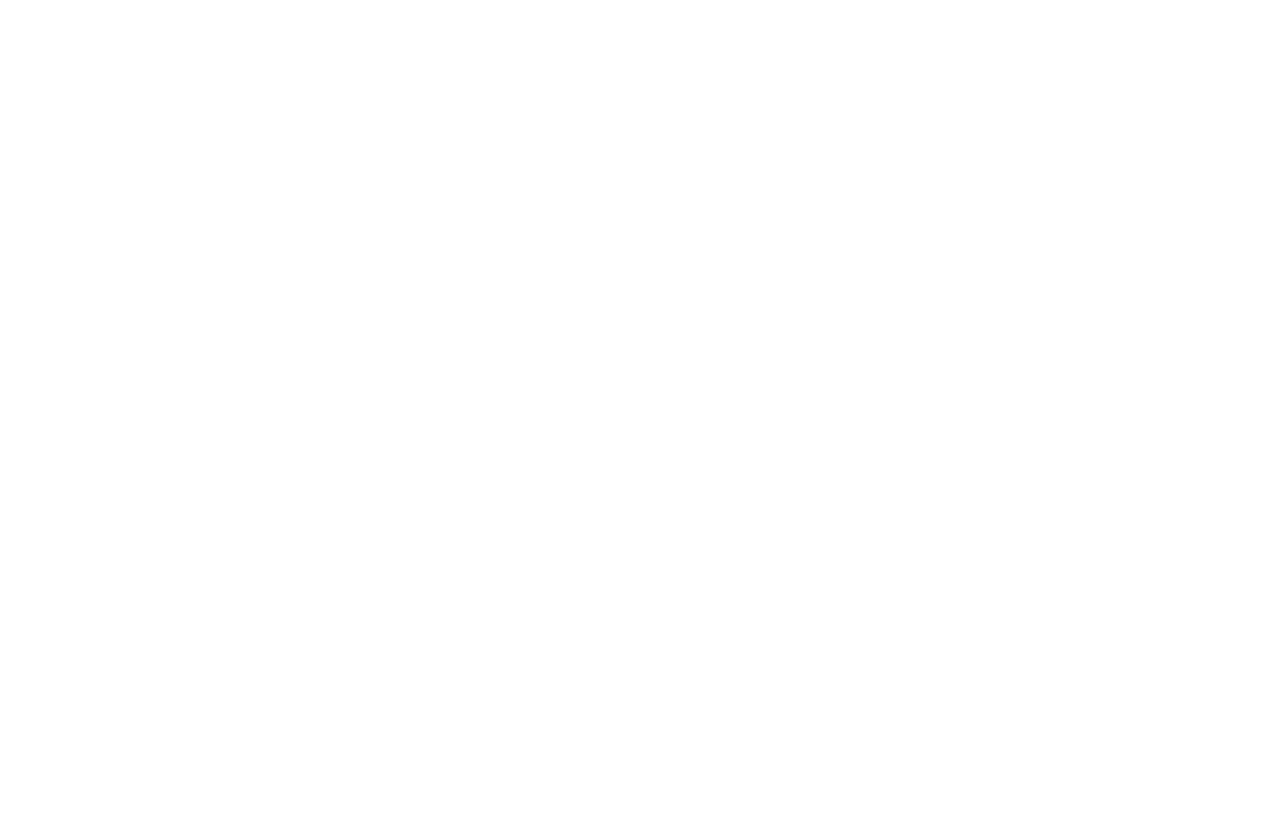
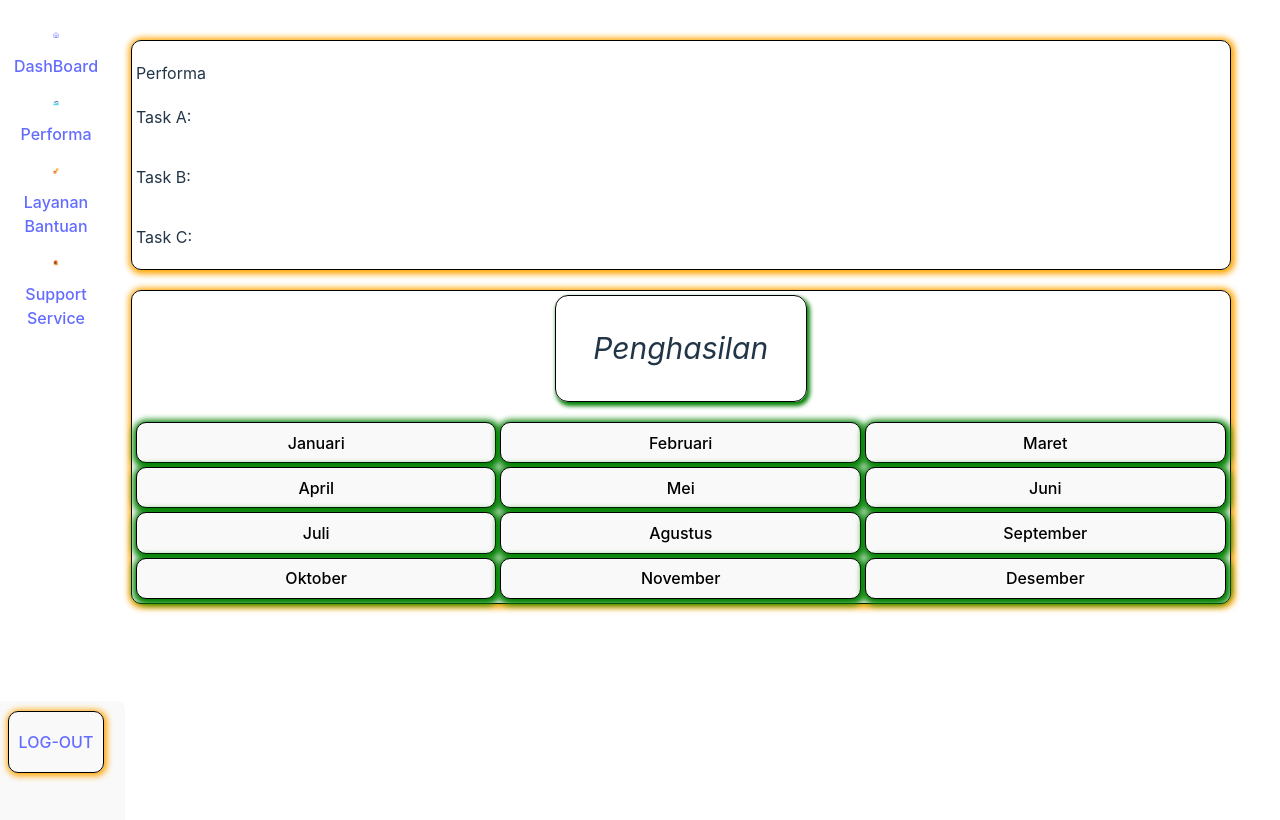
Before and after one commit to HellenCindera14/pijat-online, a React (Vite) app in the folder client/: page /Seller/DashBoard in a window 1280 px wide. Before the commit this address had no page. Shown: the top 820 px of the page. Built offline with nearby package versions, Linux system fonts and the light colour scheme; the HTML template or start-up script is replaced by a standard one.

Commit message:
feat: update

```diff
--- a/client/src/App.tsx
+++ b/client/src/App.tsx
@@ -1,13 +1,16 @@
 import { Route, Routes } from "react-router-dom";
 import Home from "./pages/home";
-import SellerDashboard from './pages/SellerDashboard';
+import Seller from './pages/Seller';
 
 function App() {
   return (
     <>
       <Routes>
         <Route path="/home" element={<Home />} />
-        <Route path="/Seller-Dashboard" element={<SellerDashboard />} />
+        <Route path="/Seller/DashBoard" element={<Seller />} />
+        {/* <Route path="/Seller/Performance" element={<Performance />} />
+        <Route path="/Seller/Complaint-Service" element={<Complaint />} />
+        <Route path="/Seller/Support-Service" element={<Support />} /> */}
       </Routes>
     </>
   );
--- /dev/null
+++ b/client/src/assets/CardDashboardSeller.tsx
@@ -0,0 +1,25 @@
+/* eslint-disable @typescript-eslint/no-unused-vars */
+import {
+    Box
+} from '@chakra-ui/react';
+import React from 'react';
+import PerformanceChart from './PerformanceChart';
+
+
+  interface CardDashboardSellerProps {
+    // Props untuk sidebar seller, jika ada yang diperlukan
+  }
+
+  const CardDashboardSeller: React.FC<CardDashboardSellerProps> = () => {
+
+
+    return (
+      <Box mb={'20px'} border={'1px solid black'} borderRadius={'10px'} boxShadow={'1px 1px 6px 3px orange'}>
+        <Box>
+            <PerformanceChart />
+        </Box>
+      </Box>
+    );
+  };
+
+  export default CardDashboardSeller;
--- /dev/null
+++ b/client/src/assets/CardIncomeSeller.tsx
@@ -0,0 +1,25 @@
+/* eslint-disable @typescript-eslint/no-unused-vars */
+import {
+    Box
+} from '@chakra-ui/react';
+import React from 'react';
+import IncomeChart from './IncomeChart';
+
+
+  interface CardIncomeSellerProps {
+    // Props untuk sidebar seller, jika ada yang diperlukan
+  }
+
+  const CardIncomeSeller: React.FC<CardIncomeSellerProps> = () => {
+
+
+    return (
+      <Box border={'1px solid black'} borderRadius={'10px'} boxShadow={'1px 1px 6px 3px orange'}>
+        <Box>
+            <IncomeChart />
+        </Box>
+      </Box>
+    );
+  };
+
+  export default CardIncomeSeller;
--- /dev/null
+++ b/client/src/assets/IncomeChart.tsx
@@ -0,0 +1,57 @@
+import {
+  Box,
+  Button,
+  Center,
+  Modal,
+  ModalBody,
+  ModalContent,
+  ModalHeader,
+  ModalOverlay,
+  SimpleGrid,
+  Text,
+  useDisclosure
+} from "@chakra-ui/react";
+
+export default function IncomeChart() {
+  const { isOpen, onOpen, onClose } = useDisclosure();
+  const months = [
+    "Januari", "Februari", "Maret", "April", "Mei", "Juni",
+    "Juli", "Agustus", "September", "Oktober", "November", "Desember"
+  ];
+
+  return (
+    <>
+      <Box p={4} borderWidth="1px" borderRadius="lg" textAlign={'center'}>
+        <Center>
+          <Box width={'250px'} border={'1px solid black'} borderRadius={'13px'} boxShadow={'2px 3px 4px 1px green'} mb={'20px'}>
+            <Text fontSize={'30px'} fontStyle={'italic'}>Penghasilan</Text>
+          </Box>
+        </Center>
+        <SimpleGrid columns={3} spacing={4}>
+          {months.map((month, index) => (
+            <Button
+              onClick={onOpen}
+              key={index}
+              border="1px solid black"
+              borderRadius="10px"
+              boxShadow="1px 2px 6px 4px green"
+            >
+              {month}
+            </Button>
+          ))}
+        </SimpleGrid>
+      </Box>
+
+      {/* MODAL */}
+      <Modal isOpen={isOpen} onClose={onClose}>
+        <ModalOverlay />
+        <ModalContent>
+          <ModalHeader>Judulnya Cooegggg</ModalHeader>
+          <ModalBody>
+            <Text>Jancok</Text>
+          </ModalBody>
+        </ModalContent>
+      </Modal>
+    </>
+  );
+}
--- /dev/null
+++ b/client/src/assets/PerformanceChart.tsx
@@ -0,0 +1,21 @@
+import { Box, Flex, Progress, Text } from "@chakra-ui/react";
+
+export default function PerformanceChart() {
+  return (
+    <Box p={4} borderWidth="1px" borderRadius="lg">
+      <Text fontSize="xl" mb={4}>Performa</Text>
+      <Flex alignItems="center" mb={4}>
+        <Text mr={2}>Task A:</Text>
+        <Progress flex="1" size="sm" colorScheme="green" value={70} />
+      </Flex>
+      <Flex alignItems="center" mb={4}>
+        <Text mr={2}>Task B:</Text>
+        <Progress flex="1" size="sm" colorScheme="blue" value={50} />
+      </Flex>
+      <Flex alignItems="center">
+        <Text mr={2}>Task C:</Text>
+        <Progress flex="1" size="sm" colorScheme="purple" value={90} />
+      </Flex>
+    </Box>
+  );
+}
--- /dev/null
+++ b/client/src/assets/SidebarSeller.tsx
@@ -0,0 +1,79 @@
+import {
+  Box,
+  Button,
+  Center,
+  Flex,
+  Img,
+  Link,
+  Stack,
+  Text,
+  useColorModeValue
+} from '@chakra-ui/react';
+import React, { useState } from 'react';
+import {
+  FiHome
+} from "react-icons/fi";
+
+import { FcComboChart, FcCustomerSupport, FcServices } from "react-icons/fc";
+
+interface SidebarSellerProps {
+  // Props untuk sidebar seller, jika ada yang diperlukan
+}
+
+const SidebarSeller: React.FC<SidebarSellerProps> = () => {
+  const [isOpen, setIsOpen] = useState(false);
+
+  const handleToggle = () => {
+    setIsOpen(!isOpen);
+  };
+
+  return (
+    <Box
+      bg={useColorModeValue('white', 'gray.800')}
+      borderRight="1px"
+      borderRightColor={useColorModeValue('gray.200', 'gray.700')}
+      w={'7em'}
+      display={{ base: 'none', md: 'block' }}
+    >
+      <Flex direction="column" h="100vh" alignItems="center" justify="space-between">
+        <Stack spacing={6} align="center" textAlign={'center'}>
+          <Link href='/Seller/DashBoard'>
+            <Center>
+              <Img as={FiHome} boxSize={6} />
+            </Center>
+            <Text> DashBoard </Text>
+          </Link>
+          <Link href='/Seller/Performance'>
+            <Center>
+              <Img as={FcComboChart} boxSize={6} />
+            </Center>
+            <Text> Performa </Text>
+          </Link>
+          <Link href='/Seller/Complaint'>
+            <Center>
+              <Img as={FcServices} boxSize={6} />
+            </Center>
+            <Text> Layanan Bantuan </Text>
+          </Link>
+          <Link href='/Seller/Support'>
+            <Center>
+              <Img as={FcCustomerSupport} boxSize={6} />
+            </Center>
+            <Text> Support Service </Text>
+          </Link>
+        </Stack>
+        <Flex direction="column" align="center">
+      <Button onClick={handleToggle}>
+        <Box mb={'3em'} border={'1px solid black'} boxShadow={'1px 1px 6px 2px orange'} padding={'4px 10px 4px 10px'} borderRadius={'10px'}>
+          <Link>
+            <Text>LOG-OUT</Text>
+          </Link>
+        </Box>
+      </Button>
+        </Flex>
+      </Flex>
+    </Box>
+  );
+};
+
+export default SidebarSeller;
--- /dev/null
+++ b/client/src/pages/Component/Dashboard.tsx
@@ -0,0 +1,18 @@
+import { Box, Grid } from "@chakra-ui/react";
+import SidebarSeller from '../../assets/SidebarSeller';
+import CardDashboardSeller from '../../assets/CardDashboardSeller';
+import CardIncomeSeller from '../../assets/CardIncomeSeller';
+
+export default function DashBoardSeller() {
+  return (
+    <Grid templateColumns="repeat(26, 5fr)" gap={6}>
+      <Box gridColumn="span 2" mt='2em'>
+        <SidebarSeller />
+      </Box>
+      <Box gridColumn="span 23" mt='2.5em' ml={'2em'}>
+        <CardDashboardSeller/>
+        <CardIncomeSeller />
+      </Box>
+    </Grid>
+  );
+}
--- a/client/src/pages/Component/SidebarSeller.tsx
+++ /dev/null
@@ -1,65 +0,0 @@
-import {
-  Box,
-  Button,
-  Flex,
-  Img,
-  Link,
-  Stack,
-  Text,
-  useColorModeValue
-} from '@chakra-ui/react';
-import React, { useState } from 'react';
-import {
-  FiBarChart2,
-  FiHome,
-  FiSettings,
-  FiShoppingBag
-} from "react-icons/fi";
-
-interface SidebarSellerProps {
-  // Props untuk sidebar seller, jika ada yang diperlukan
-}
-
-const SidebarSeller: React.FC<SidebarSellerProps> = () => {
-  const [isOpen, setIsOpen] = useState(false);
-
-  const handleToggle = () => {
-    setIsOpen(!isOpen);
-  };
-
-  return (
-    <Box
-      bg={useColorModeValue('white', 'gray.800')}
-      borderRight="1px"
-      borderRightColor={useColorModeValue('gray.200', 'gray.700')}
-      w={'5em'}
-      display={{ base: 'none', md: 'block' }}
-    >
-      <Flex direction="column" h="100vh" alignItems="center" justify="space-between">
-        <Stack spacing={6} mt={10} align="center">
-          <Link href='/home'>
-            <Img as={FiHome} boxSize={6} />
-          </Link>
-          <Link>
-            <Img as={FiShoppingBag} boxSize={6} />
-          </Link>
-          <Link>
-            <Img as={FiBarChart2} boxSize={6} />
-          </Link>
-          <Link>
-            <Img as={FiSettings} boxSize={6} />
-          </Link>
-        </Stack>
-        <Flex direction="column" align="center">
-      <Button onClick={handleToggle}>
-        <Link>
-        <Text>LOG-OUT</Text>
-        </Link>
-      </Button>
-        </Flex>
-      </Flex>
-    </Box>
-  );
-};
-
-export default SidebarSeller;
--- /dev/null
+++ b/client/src/pages/Seller.tsx
@@ -0,0 +1,9 @@
+import DashBoardSeller from './Component/Dashboard';
+
+export default function Seller() {
+  return (
+    <>
+    <DashBoardSeller />
+    </>
+  );
+}
--- a/client/src/pages/SellerDashboard.tsx
+++ /dev/null
@@ -1,14 +0,0 @@
-import { Box } from "@chakra-ui/react";
-import SidebarSeller from './Component/SidebarSeller';
-
-export default function SellerDashboard() {
-  return (
-    <>
-      <Box>
-        <Box>
-        <SidebarSeller />
-        </Box>
-      </Box>
-    </>
-  );
-}
```
